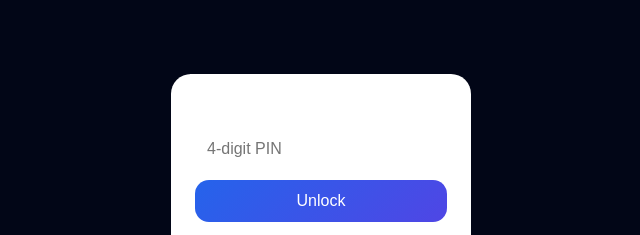
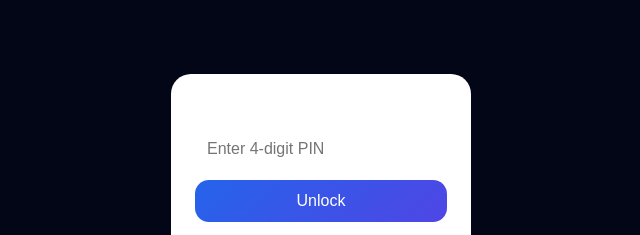
Before and after one commit to Eraparthi/loan-tracker, a plain HTML site: page index.html in a window 1280 px wide. Shown: the part 232-467 px from the top of the page, 319-959 px from the left. Drawn offline with nearby package versions, Linux system fonts and the light colour scheme.

Commit message:
Update index.html

```diff
--- a/index.html
+++ b/index.html
@@ -17,7 +17,14 @@
 <div id="lockScreen">
   <div class="lockCard">
     <h2 id="lockTitle"></h2>
-    <input id="pinInput" type="password" maxlength="4" inputmode="numeric" placeholder="4-digit PIN">
+    <input
+  id="pinInput"
+  type="tel"
+  inputmode="numeric"
+  maxlength="4"
+  placeholder="Enter 4-digit PIN"
+  class="pinInput"
+/>
     <button onclick="unlockApp()">Unlock</button>
     <p id="pinMsg"></p>
   </div>
```
